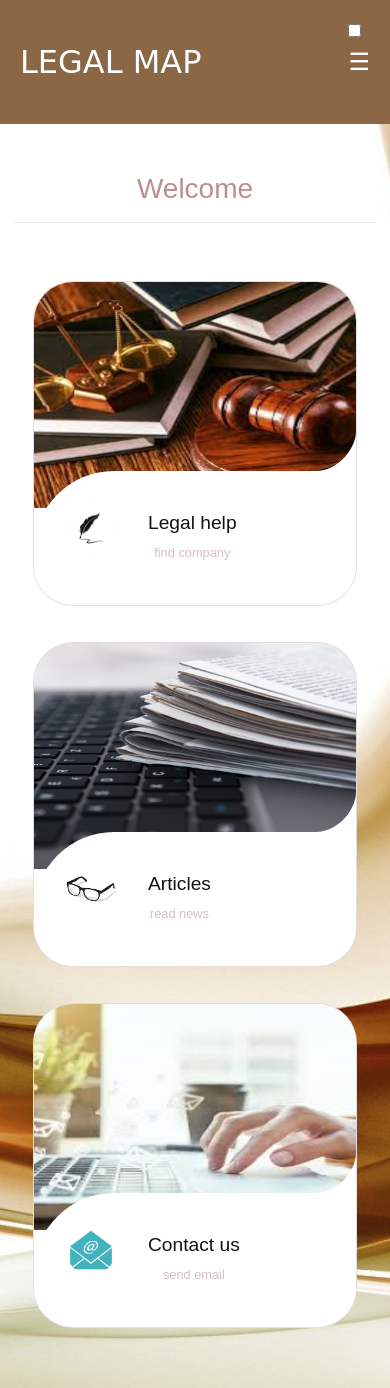
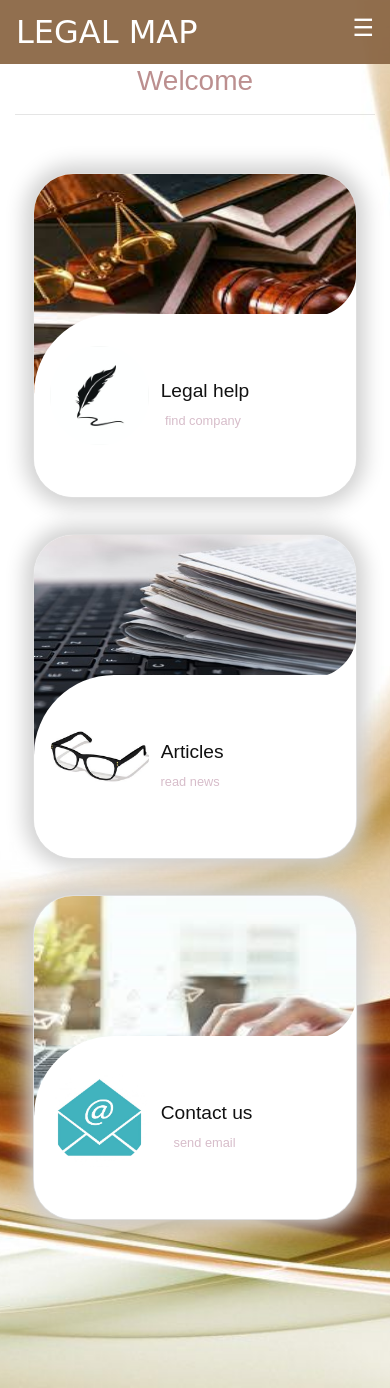
Before and after one commit to Koshutova/legal_map, a Django app: page / in a window 390 px wide. Run offline with Django 3.2, Linux system fonts and the light colour scheme; some libraries are stand-ins or nearby versions.

Commit message:
Changing navbar checkbox
Resolving problems with navbar hidden checkbox and cards, hiding the Hamburger menu.

```diff
--- a/static/main.css
+++ b/static/main.css
@@ -211,6 +211,12 @@ body {
   overflow: hidden;
   text-decoration: none;
   margin: 5%;
+  box-shadow: 0 0 20px 8px #d0d0d0;
+  animation: fadeIn 1s;
+  -webkit-animation: fadeIn 1s;
+  -moz-animation: fadeIn 1s;
+  -o-animation: fadeIn 1s;
+  -ms-animation: fadeIn 1s;
 }
 
 .card__image {
@@ -238,19 +244,20 @@ body {
      position: relative;
     display: flex;
     align-items: center;
-  gap: 2em;
+    gap: 0.5em;
     padding: 2em;
     border-radius: calc(var(--curve) * 2px) 0 0 0;
     background-color: var(--surface-color);
     transform: translateY(-100%);
     transition: .2s ease-in-out;
+    padding-left: 5%;
 }
 
 .card__arc {
   width: 80px;
   height: 80px;
   position: absolute;
-  bottom: 100%;
+  bottom: 99%;
   right: 0;
   z-index: 1;
 }
@@ -266,8 +273,8 @@ body {
 
 .card__thumb {
   flex-shrink: 0;
-  width: 50px;
-  height: 50px;
+  width: 36%;
+  height: 36%;
   border-radius: 50%;
 }
 
@@ -275,6 +282,7 @@ body {
   font-size: 1.2em;
   margin: 0 0 .3em;
   color: #111;
+  padding-left: 4px;
 }
 
 .card__tagline {
@@ -353,13 +361,14 @@ li {
  display: flex;
  align-items: center;
  justify-content: space-between;
- padding: 20px;
- background-color: #8b6745;
+ background-color: #8b6745f0;
  color: #fff;
 }
 .nav-links a {
  color: #fff;
+ text-decoration: none;
 }
+
 /* LOGO */
 .logo {
  font-size: 32px;
@@ -568,3 +586,51 @@ p.notif1 {
   margin: 0px;
   position: relative;
 }
+
+.form-check input, label {
+  cursor: pointer !important;
+  user-select: none;
+  -webkit-user-select: none;
+  -khtml-user-select: none;
+  -moz-user-select: none;
+  -ms-user-select: none;
+}
+
+.ql-toolbar.ql-snow + .ql-container.ql-snow {
+    height: 150px !important;
+}
+
+.ql-toolbar.ql-snow {
+    border-top-left-radius: 0.25rem !important;
+    border-top-right-radius: 0.25rem !important;
+}
+
+.ql-toolbar.ql-snow + .ql-container.ql-snow {
+    border-bottom-left-radius: 0.25rem !important;
+    border-bottom-right-radius: 0.25rem !important;
+}
+
+@keyframes fadeIn {
+  0% {opacity:0;}
+  100% {opacity:1;}
+}
+
+@-moz-keyframes fadeIn {
+  0% {opacity:0;}
+  100% {opacity:1;}
+}
+
+@-webkit-keyframes fadeIn {
+  0% {opacity:0;}
+  100% {opacity:1;}
+}
+
+@-o-keyframes fadeIn {
+  0% {opacity:0;}
+  100% {opacity:1;}
+}
+
+@-ms-keyframes fadeIn {
+  0% {opacity:0;}
+  100% {opacity:1;}
+}
--- a/templates/articles/article_create.html
+++ b/templates/articles/article_create.html
@@ -6,8 +6,7 @@
     <div class="white_block_details">
         <h1 class="text-center">Add new article</h1>
         <div class="row">
-            <div class="col-lg-3"></div>
-            <div class="col-lg-6">
+            <div class="col-lg-6" style="margin: auto;">
                 <form method="post" class="furniture-form" action="{% url 'article create' %}"
                       enctype="multipart/form-data">
                     {% csrf_token %}
@@ -15,7 +14,6 @@
                     <button class="btn-create" type="submit">Create</button>
                 </form>
             </div>
-            <div class="col-lg-3"></div>
         </div>
     </div>
 {% endblock %}
--- a/templates/articles/list_my_articles.html
+++ b/templates/articles/list_my_articles.html
@@ -20,7 +20,7 @@
                         <p class="text_description">{{ article.article_text.html }}</p>
                         <p class="block_date_text">{{ article.created }}</p>
                         <a href="{% url 'article edit' article.id %}" class="btn-edit">Edit</a>
-                        <a href="{% url 'article delete' article.id %}" class="btn btn-danger">Delete</a>
+                        <a href="{% url 'article delete' article.id %}" class="btn-delete">Delete</a>
                     </form>
                 </div>
             {% endfor %}
--- a/templates/common/base.html
+++ b/templates/common/base.html
@@ -27,7 +27,7 @@
 {% profile_complete_notification %}
 
 
-<br/><br/>
+
 <main>
 
     {% if messages %}
--- a/templates/common/header.html
+++ b/templates/common/header.html
@@ -4,9 +4,9 @@
         <!-- LOGO -->
         <div class="logo">LEGAL MAP</div>
         <!-- NAVIGATION MENU -->
-        <ul class="nav-links">
+        <ul class="nav-links" style="margin-bottom: 0 !important;">
             <!-- USING CHECKBOX HACK -->
-            <input style="color: #8b6745" type="checkbox" id="checkbox_toggle"/>
+            <input style="color: #8b6745; display: none;" type="checkbox" id="checkbox_toggle"/>
             <label for="checkbox_toggle" class="hamburger">&#9776;</label>
             <!-- NAVIGATION MENUS -->
             <div class="menu">
--- a/templates/companies/company_create.html
+++ b/templates/companies/company_create.html
@@ -5,14 +5,12 @@
     <div class="white_block_details">
     <h1 class="text-center" style="color:#111;">Add new company</h1>
         <div class="row">
-            <div class="col-lg-3"></div>
-            <div class="col-lg-6">
+            <div class="col-lg-6" style="margin: auto;">
                 <form method="post" class="furniture-form" action="{% url 'company create'%}" enctype="multipart/form-data">
                     {% csrf_token %}
                     {{ form | crispy }}
                     <button class="btn-create" type="submit">Create</button>
                 </form>
             </div>
-            <div class="col-lg-3"></div>
         </div>
 {% endblock %}
--- a/templates/companies/find_companies.html
+++ b/templates/companies/find_companies.html
@@ -2,6 +2,7 @@
 
 {% block content %}
     {% if have_companies %}
+    <section class="container text-center">
         <div class="row">
             {% for company in companies_area %}
                 <div class="col-md-3">
@@ -25,7 +26,8 @@
                         </div>
                     </a>
                 </div>
-
+        </div>
+    </section>
             {% endfor %}
     {% else %}
         <div class="card-body">
--- a/templates/contact_us.html
+++ b/templates/contact_us.html
@@ -5,8 +5,7 @@
     <div class="white_block_details">
     <h1 class="text-center" style="color:rosybrown;">Contact us!</h1>
     <div class="row">
-        <div class="col-lg-3"></div>
-        <div class="col-lg-6">
+        <div class="col-lg-6" style="margin: auto;">
             <form method="post" class="furniture-form" action="{% url 'contact us' %}"
                   enctype="multipart/form-data">
                 {% csrf_token %}
@@ -16,7 +15,6 @@
                 </div>
             </form>
         </div>
-        <div class="col-lg-3"></div>
-    </div>
+     </div>
     </div>
 {% endblock %}
--- a/templates/legal_index.html
+++ b/templates/legal_index.html
@@ -3,6 +3,7 @@
 
 {% block content %}
 {#{% no_articles_notification %}#}
+<section class="container text-center">
     <h1 class='text-center' style="color:rosybrown;">Choose the professionals you need! </h1>
     <br>
     <div class="row">
@@ -26,4 +27,5 @@
             </div>
         {% endfor %}
     </div>
+</section>
 {% endblock %}
```
Also changed, not shown: other parts of static/main.css (+22 -13 lines). Lines whose indentation alone changed are shown as unchanged.
